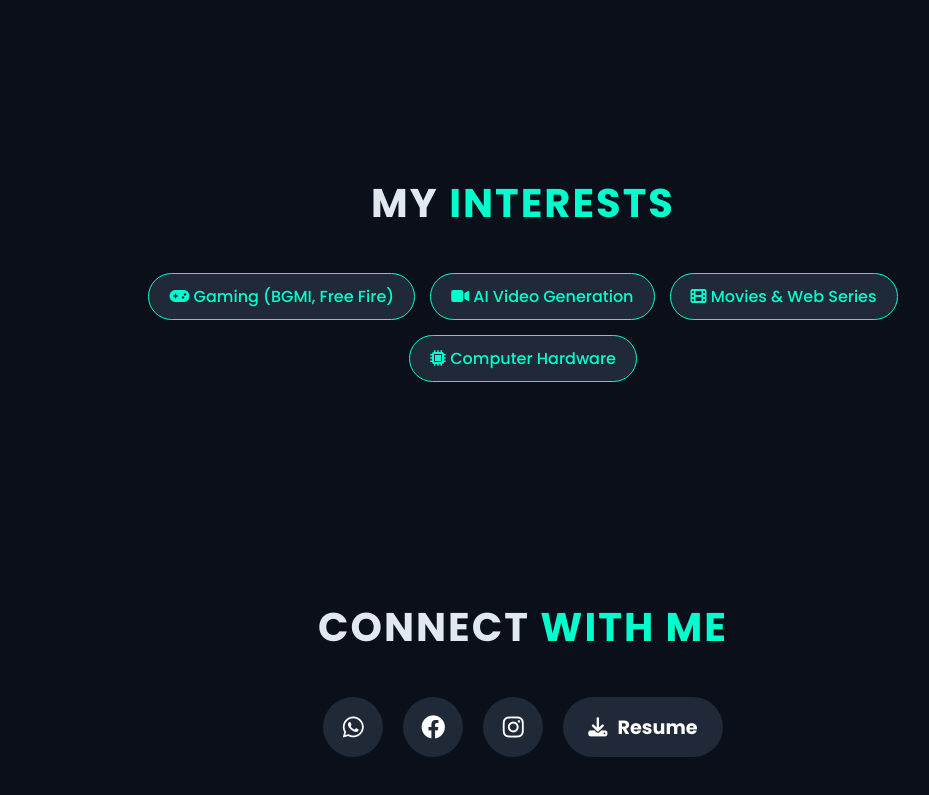
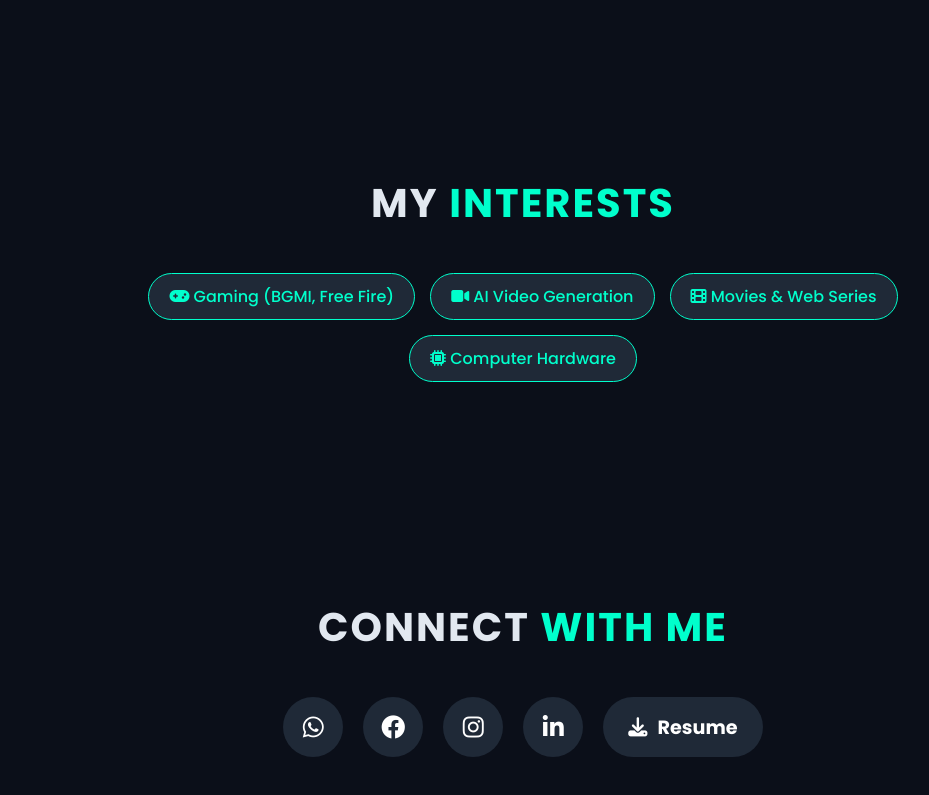
Before and after one commit to kundankumar0999/Kundan-s-Portfolio, a plain HTML site: page index.html in a window 1280 px wide. Shown: the part 1979-2774 px from the top of the page, without its empty margins (117-1046 px from the left). Drawn offline with Linux system fonts and the light colour scheme.

Commit message:
Add files via upload
add some social links

```diff
--- a/index.html
+++ b/index.html
@@ -1,23 +1,27 @@
-<!DOCTYPE html>
+<!doctype html>
 <html lang="en">
   <head>
-    <meta charset="UTF-8">
-    <meta name="viewport" content="width=device-width, initial-scale=1.0">
+    <meta charset="UTF-8" />
+    <meta name="viewport" content="width=device-width, initial-scale=1.0" />
     <title>Kundan Kushwaha | Portfolio</title>
-    <link rel="stylesheet" href="style.css">
+    <link rel="stylesheet" href="style.css" />
     <!-- Icons ke liye FontAwesome -->
-    <link rel="stylesheet" href="https://cdnjs.cloudflare.com/ajax/libs/font-awesome/6.4.0/css/all.min.css">
+    <link
+      rel="stylesheet"
+      href="https://cdnjs.cloudflare.com/ajax/libs/font-awesome/6.4.0/css/all.min.css"
+    />
   </head>
   <body>
-
     <!-- Hero Section -->
     <section class="hero" id="home">
       <div class="hero-content">
         <!-- YAHAN APNI PHOTO KA NAAM/LINK DAALO (jaise: profile.jpg) -->
-            <img src="Profile.jpeg" alt="Kundan Kushwaha" class="profile-img">
+        <img src="Profile.jpeg" alt="Kundan Kushwaha" class="profile-img" />
 
         <h1 class="neon-text">Kundan Kushwaha</h1>
-            <h3 class="typing-text">I am a <span id="typewriter"></span><span class="cursor">|</span></h3>
+        <h3 class="typing-text">
+          I am a <span id="typewriter"></span><span class="cursor">|</span>
+        </h3>
       </div>
     </section>
 
@@ -26,11 +30,18 @@
       <h2 class="section-title">About <span>Me</span></h2>
       <div class="about-container">
         <p>
-    Hello! I am <strong>Kundan Kushwaha</strong>, a BCA 3rd-semester student with a deep passion for coding and problem-solving. I have built a strong foundation by  C and C++, and I genuinely enjoy tackling logical challenges.
+          Hello! I am <strong>Kundan Kushwaha</strong>, a BCA 3rd-semester
+          student with a deep passion for coding and problem-solving. I have
+          built a strong foundation by C and C++, and I genuinely enjoy tackling
+          logical challenges.
         </p>
-<br>
+        <br />
         <p>
-    Currently, I am diving deep into Data Structures and Algorithms (DSA) while also learning frontend technologies like HTML, CSS, and JavaScript. My ultimate goal is to become a Full Stack Developer, and I am always excited to learn new tools and build interactive web applications!
+          Currently, I am diving deep into Data Structures and Algorithms (DSA)
+          while also learning frontend technologies like HTML, CSS, and
+          JavaScript. My ultimate goal is to become a Full Stack Developer, and
+          I am always excited to learn new tools and build interactive web
+          applications!
         </p>
       </div>
     </section>
@@ -67,10 +78,18 @@
     <section class="interests hidden" id="interests">
       <h2 class="section-title">My <span>Interests</span></h2>
       <div class="interests-container">
-            <span class="interest-badge"><i class="fa-solid fa-gamepad"></i> Gaming (BGMI, Free Fire)</span>
-            <span class="interest-badge"><i class="fa-solid fa-video"></i> AI Video Generation</span>
-            <span class="interest-badge"><i class="fa-solid fa-film"></i> Movies & Web Series</span>
-            <span class="interest-badge"><i class="fa-solid fa-microchip"></i> Computer Hardware</span>
+        <span class="interest-badge"
+          ><i class="fa-solid fa-gamepad"></i> Gaming (BGMI, Free Fire)</span
+        >
+        <span class="interest-badge"
+          ><i class="fa-solid fa-video"></i> AI Video Generation</span
+        >
+        <span class="interest-badge"
+          ><i class="fa-solid fa-film"></i> Movies & Web Series</span
+        >
+        <span class="interest-badge"
+          ><i class="fa-solid fa-microchip"></i> Computer Hardware</span
+        >
       </div>
     </section>
 
@@ -79,9 +98,30 @@
       <h2 class="section-title">Connect <span>With Me</span></h2>
       <div class="social-links">
         <!-- YAHAN APNE LINKS DAALO (href="#" ki jagah apna link daalna) -->
-            <a href="#" target="_blank" class="social-btn whatsapp"><i class="fa-brands fa-whatsapp"></i></a>
-            <a href="#" target="_blank" class="social-btn facebook"><i class="fa-brands fa-facebook"></i></a>
-            <a href="#" target="_blank" class="social-btn instagram"><i class="fa-brands fa-instagram"></i></a>
+        <a
+          href="https://wa.me/919234704526"
+          target="_blank"
+          class="social-btn whatsapp"
+          ><i class="fa-brands fa-whatsapp"></i
+        ></a>
+        <a href="#" target="_blank" class="social-btn facebook"
+          ><i class="fa-brands fa-facebook"></i
+        ></a>
+        <a
+          href="https://www.instagram.com/kundanx.exe?stkn=MWkzNGV0eWJpaXRkdg=="
+          target="_blank"
+          class="social-btn instagram"
+          ><i class="fa-brands fa-instagram"></i
+        ></a>
+
+        <!-- YAHAN APNA LINKEDIN PROFILE URL DAALO -->
+        <a
+          href="https://www.linkedin.com/in/kundan-kushwaha-7574b3417?utm_source=share_via&utm_content=profile&utm_medium=member_android"
+          target="_blank"
+          class="social-btn linkedin"
+        >
+          <i class="fa-brands fa-linkedin-in"></i>
+        </a>
 
         <!-- YAHAN APNE RESUME PDF KA NAAM DAALO (jaise: kundan_resume.pdf) -->
         <a href="resume.pdf" target="_blank" class="social-btn resume-btn">
```
Lines whose indentation alone changed are shown as unchanged.
